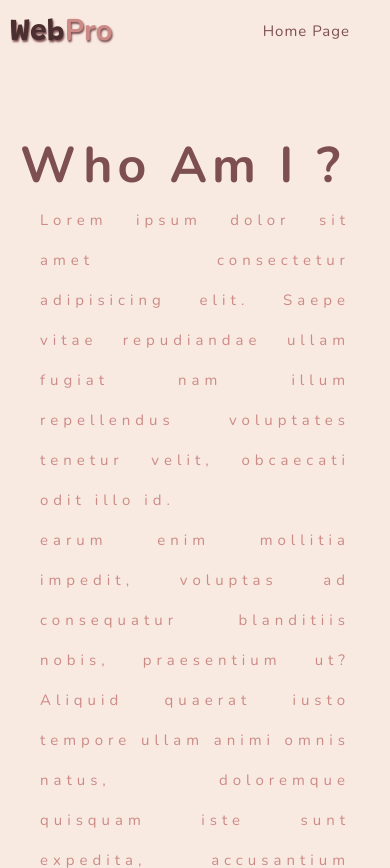
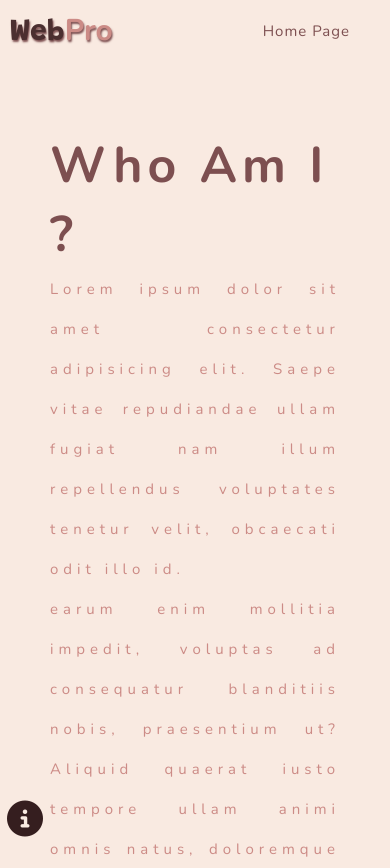
Before and after one commit to yousef-ghanim/webpro, a plain HTML site: page about.html in a window 390 px wide. Shown: the top 868 px of the page. Drawn offline with nearby package versions, Linux system fonts and the light colour scheme.

Commit message:
fixed social

```diff
--- a/about.html
+++ b/about.html
@@ -43,6 +43,6 @@
     <section class="footer">
         <p>&copy; <span class="date"></span> Joe Smith. All Rights Resereved.</p>
     </section>
-<script src="app.js"></script>
+<script src="app2.js"></script>
 </body>
 </html>
--- a/app.js
+++ b/app.js
@@ -10,7 +10,7 @@ navBtn.addEventListener("click", ()=>{
 navLinks.classList.toggle("nav-links-active");
 })
 
-// Contact Icon List
+// Social Icon List
 const contactBtn = document.querySelector(".contact-btn");
 const iconList = document.querySelector(".contact-list")
 contactBtn.addEventListener("click", ()=>{
--- a/app2.js
+++ b/app2.js
@@ -0,0 +1,8 @@
+const date = document.querySelector(".date")
+date.innerHTML = new Date().getFullYear();
+
+const contactBtn = document.querySelector(".contact-btn");
+const iconList = document.querySelector(".contact-list")
+contactBtn.addEventListener("click", ()=>{
+iconList.classList.toggle("contact-list-active");
+})
--- a/style.css
+++ b/style.css
@@ -19,10 +19,11 @@ html {
 /* SOCIAL */
 
 .social {
-  position: absolute;
+  position: fixed;
   left: 1rem;
   bottom: 0;
   overflow-anchor: none;
+  z-index: 20;
 }
 .icon {
   display: block;
@@ -68,7 +69,10 @@ html {
   font-size: 1.5rem;
   transition: all ease 0.3s;
   opacity: 0;
+  background-color: var(--bg-color);
+  padding: 0.2rem;
 }
+
 .icon:hover i {
   transform: scale(1.2);
 }
@@ -537,7 +541,6 @@ html {
   background-color: var(--dark-pink);
 }
 
-/* FOOTER */
 .footer p {
   margin: 3rem auto;
   font-size: 1.5rem;
@@ -589,10 +592,8 @@ html {
 @media screen and (max-width: 1000px) {
   .header {
     height: auto;
-    position: relative;
   }
   .social {
-    position: absolute;
     left: 1rem;
     bottom: 0;
   }
--- a/style2.css
+++ b/style2.css
@@ -19,10 +19,11 @@ html {
 /* SOCIAL */
 
 .social {
-  position: absolute;
+  position: fixed;
   left: 1rem;
   bottom: 0;
   overflow-anchor: none;
+  z-index: 20;
 }
 .icon {
   display: block;
@@ -68,7 +69,10 @@ html {
   font-size: 1.5rem;
   transition: all ease 0.3s;
   opacity: 0;
+  background-color: var(--bg-color);
+  padding: 0.2rem;
 }
+
 .icon:hover i {
   transform: scale(1.2);
 }
@@ -104,16 +108,6 @@ html {
 .header {
   height: 100vh;
   background-color: var(--bg-color);
-  /* background-image: linear-gradient(
-    45deg,
-    var(--dark-pink) 10%,
-    transparent 25%,
-    transparent 60%,
-    var(--dark-pink) 50%,
-    var(--dark-pink) 75%,
-    transparent 75%,
-    #fff
-  ); */
 }
 
 /* NAV */
@@ -205,21 +199,17 @@ html {
 @media screen and (max-width: 1200px) {
   .header {
     height: auto;
-    position: relative;
   }
   .banner {
     flex-direction: column;
   }
-  .social {
-    position: absolute;
-    bottom: 0;
-    left: 1rem;
-  }
+
   .name {
     font-size: 5rem;
+    margin-left: 3rem;
   }
   .job {
-    padding: 0 2rem;
+    margin: 0 3rem 3rem 3rem;
     font-size: 1.5rem;
   }
 }
```
